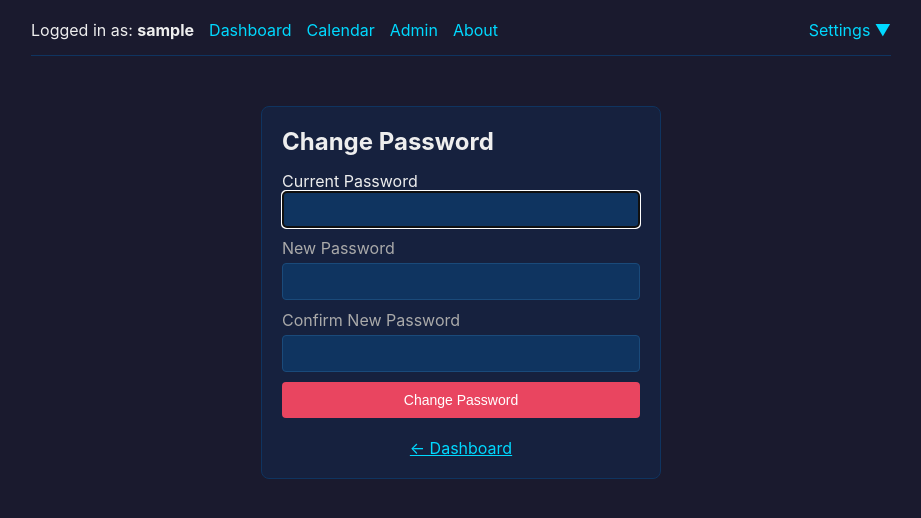
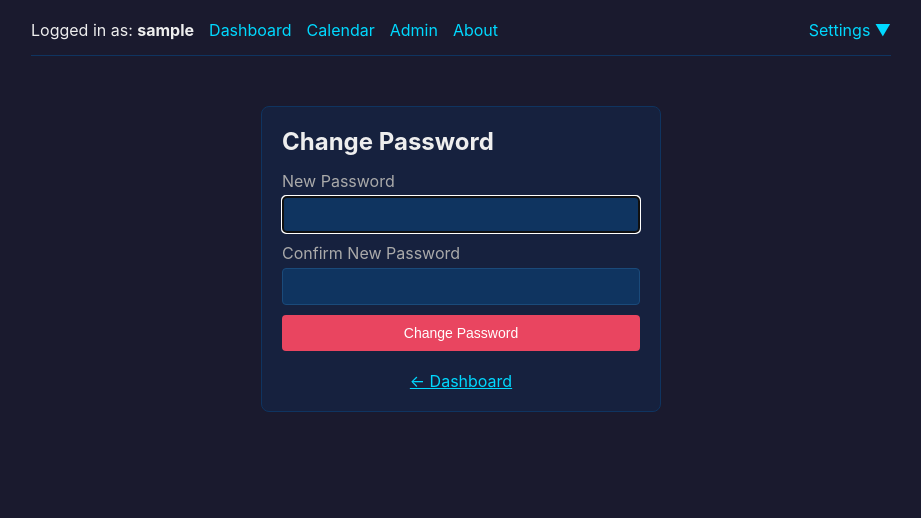
Before and after one commit to makespacemadrid/manavote, a Flask app: page /change-password in a window 1280 px wide. Shown: the top 518 px of the page, without its empty margins (179-1100 px from the left). Run offline with Flask 3, Linux system fonts and the light colour scheme; the visitor is signed in with stand-in values (Sample User, id 1); parts of the project's set-up code (start-up, migrations or seed data) failed here and were passed over.

Commit message:
Remove current password requirement for password change

```diff
--- a/app/web/routes/main_routes.py
+++ b/app/web/routes/main_routes.py
@@ -791,11 +791,10 @@ def set_language(lang):
 @login_required
 def change_password():
     if request.method == "POST":
-        current_password = request.form["current_password"]
         new_password = request.form["new_password"]
         confirm_password = request.form["confirm_password"]
 
-        if not current_password or not new_password or not confirm_password:
+        if not new_password or not confirm_password:
             flash("All fields are required", "error")
             return redirect(url_for("change_password"))
 
@@ -807,36 +806,9 @@ def change_password():
             flash("Password must be at least 4 characters", "error")
             return redirect(url_for("change_password"))
 
+        new_hash = generate_password_hash(new_password)
         conn = get_db()
         c = conn.cursor()
-        c.execute(
-            "SELECT password_hash FROM members WHERE id = ?",
-            (session["member_id"],),
-        )
-        row = c.fetchone()
-
-        if not row:
-            conn.close()
-            flash("Error", "error")
-            return redirect(url_for("change_password"))
-
-        stored_hash = row[0]
-
-        valid, migrated_hash = verify_and_migrate_password(stored_hash, current_password)
-
-        if migrated_hash:
-            c.execute(
-                "UPDATE members SET password_hash = ? WHERE id = ?",
-                (migrated_hash, session["member_id"]),
-            )
-            conn.commit()
-
-        if not valid:
-            conn.close()
-            flash("Current password is incorrect", "error")
-            return redirect(url_for("change_password"))
-
-        new_hash = generate_password_hash(new_password)
         c.execute(
             "UPDATE members SET password_hash = ? WHERE id = ?",
             (new_hash, session["member_id"]),
--- a/templates/change_password.html
+++ b/templates/change_password.html
@@ -27,12 +27,9 @@
             <h2>{{ 'Change Password'|lang }}</h2>
 
             <form method="POST">
-            <input type="hidden" name="csrf_token" value="{{ csrf_token() }}"
-            <label>{{ 'Current Password'|lang }}</label>
-            <input type="password" name="current_password" required autofocus>
-
+                <input type="hidden" name="csrf_token" value="{{ csrf_token() }}"/>
                 <label>{{ 'New Password'|lang }}</label>
-            <input type="password" name="new_password" required>
+                <input type="password" name="new_password" required autofocus>
 
                 <label>{{ 'Confirm New Password'|lang }}</label>
                 <input type="password" name="confirm_password" required>
@@ -45,4 +42,5 @@
             </p>
         </div>
     </div>
+</div>
 {% endblock %}
```
Lines whose indentation alone changed are shown as unchanged.
